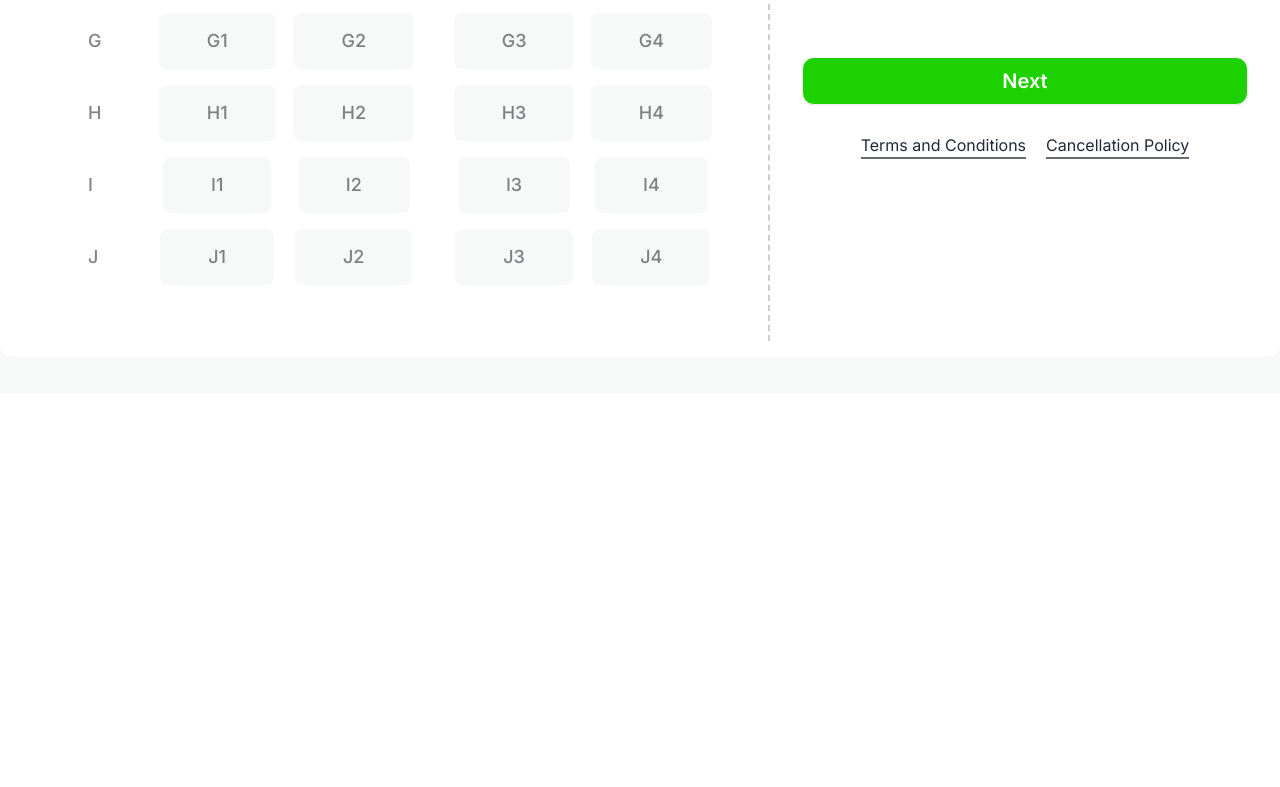
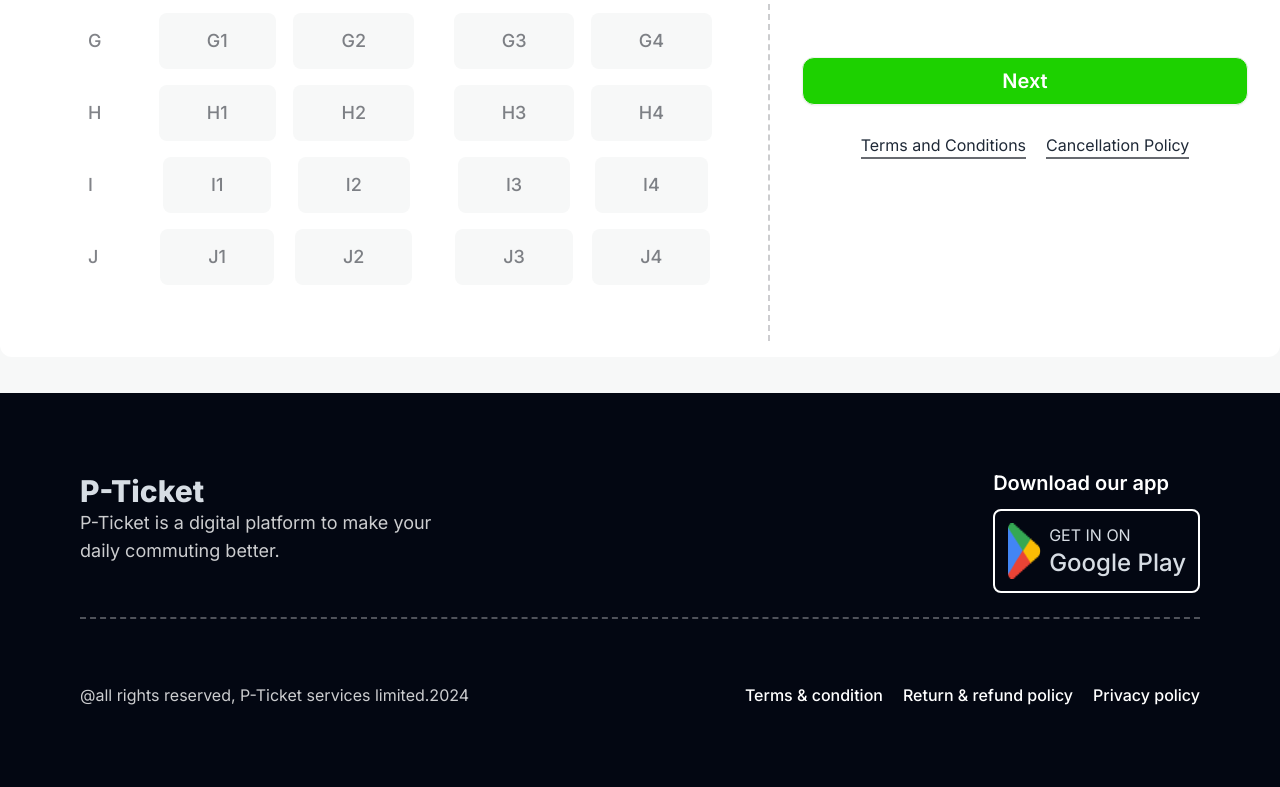
Before and after one commit to AsfaqurMec/assignment5, a plain HTML site: page index.html in a window 1280 px wide. Shown: the part 2789-3576 px from the top of the page. Before the commit the page ends 3182 px from the top, so only its background shows below. Drawn offline with nearby package versions, Linux system fonts and the light colour scheme.

Commit message:
adding footer

```diff
--- a/index.html
+++ b/index.html
@@ -320,6 +320,38 @@
                      </div>
               </section>
 
+
+
+              <footer class="footer p-8 lg:p-20 bg-neutral text-neutral-content flex flex-col bg-[#030712] primary-font">
+                <div class="w-full pb-6 border-b-2 border-dashed border-[#ffffff4d] flex flex-col lg:flex-row gap-4 lg:gap-0 justify-between">
+                <aside>
+                  <h1 class="text-3xl font-extrabold">P-Ticket</h1>
+                  <p class="text-lg font-normal text-[#ffffffcc]">P-Ticket is a digital platform to make your <br> daily commuting better.</p>
+                </aside>
+                <nav class="flex flex-col gap-4">
+                  <h1 class=" text-[20px] font-semibold text-[#ffffffff]">Download our app</h1>
+                  <div class="flex gap-2 p-3 border-2  border-[#ffffffff] rounded-lg">
+                    <img src="images/playstore.png" alt="">
+                    <div class="flex flex-col">
+                        <h1 class="text-base">GET IN ON</h1>
+                        <h1 class="text-2xl font-medium primary-font">Google Play</h1>
+                    </div>
+                  </div>
+
+
+
+                </nav>
+            </div>
+            <div class="w-full mt-6 flex flex-col lg:flex-row justify-between">
+               <h1 class="text-base font-normal text-[#ffffffcc]">@all rights reserved, P-Ticket services limited.2024</h1>
+               <div class="flex flex-col lg:flex-row gap-5 text-base font-medium text-[#ffffffff]">
+                <p>Terms & condition</p>
+                <p>Return & refund policy</p>
+                <p>Privacy policy</p>
+               </div>
+            </div>
+              </footer>
+
  <script src="index.js"></script>
 </body>
 </html>
--- a/index.js
+++ b/index.js
@@ -5,6 +5,7 @@ let book = 0;
 let sum = 0;
 let cou = 0;
 for(let i = 0; i < card.length; i++){
+
     const cart = card[i];
 
             cart.addEventListener("click", function(event){
@@ -13,12 +14,20 @@ for(let i = 0; i < card.length; i++){
              if(cou > 4){
                 return alert("CAN NOT BOOK MORE THAN 4 SEAT. THANK YOU.");
              } else {
+
              event.target.style.backgroundColor = '#1DD100';
+
+
              count -= 1;
              book += 1;
 
+
+
              setInnerText('avail', count)
              setInnerText('book', book)
+
+
+
              const title = event.target.innerText;
              const seat = document.getElementById('seat')
              const p1 = document.createElement("p");
@@ -41,11 +50,17 @@ for(let i = 0; i < card.length; i++){
              document.getElementById('total').innerText = sum;
              document.getElementById('grand').innerText = sum;
 
-             const select = document.getElementById(title);
-              select.setAttribute("disabled", "true");
+
+
              }
+
     });
+
+
+
   }
+
+
 
 const dis = document.getElementById('disbtn');
 dis.addEventListener('click', function() {
```
